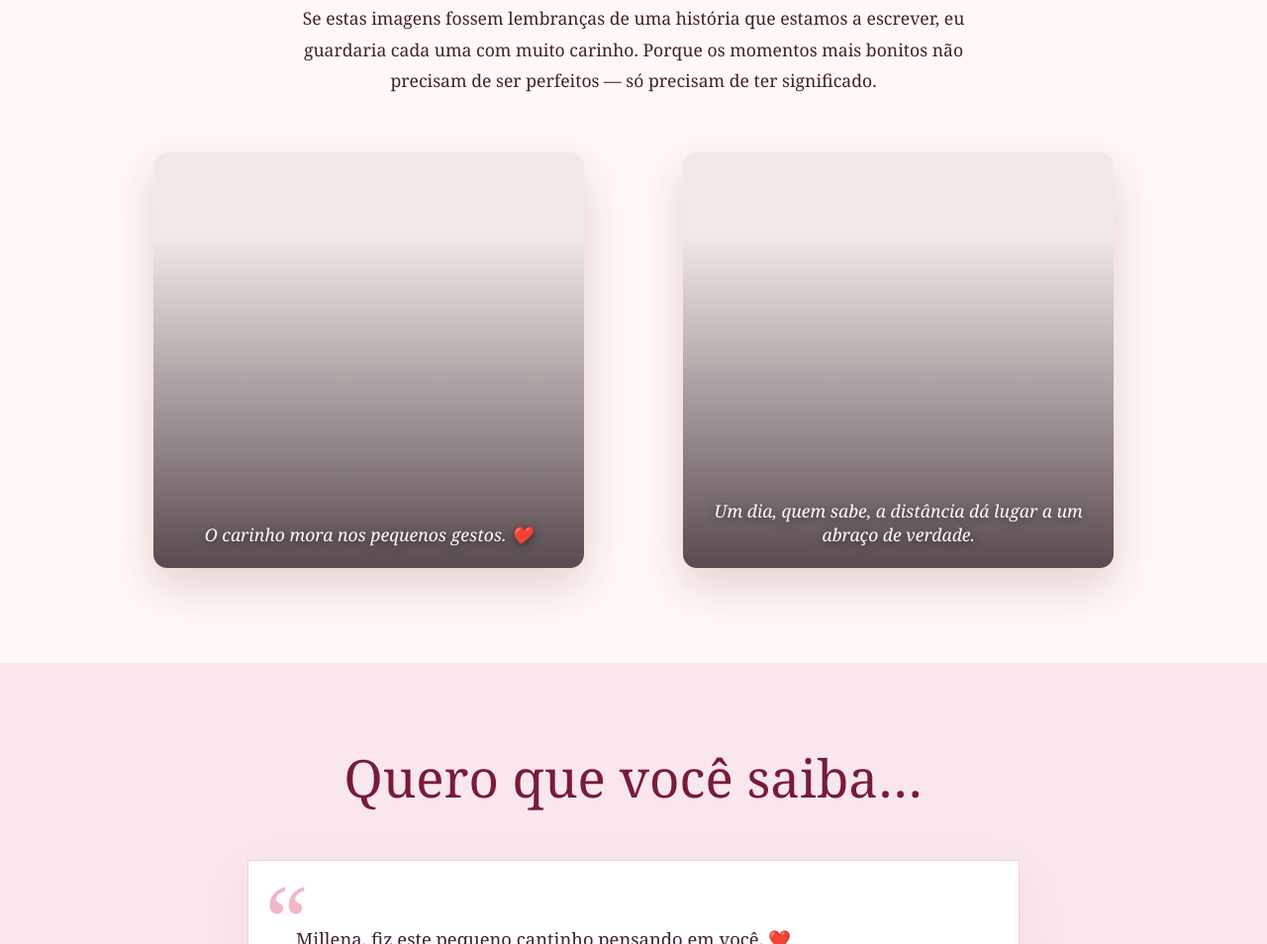
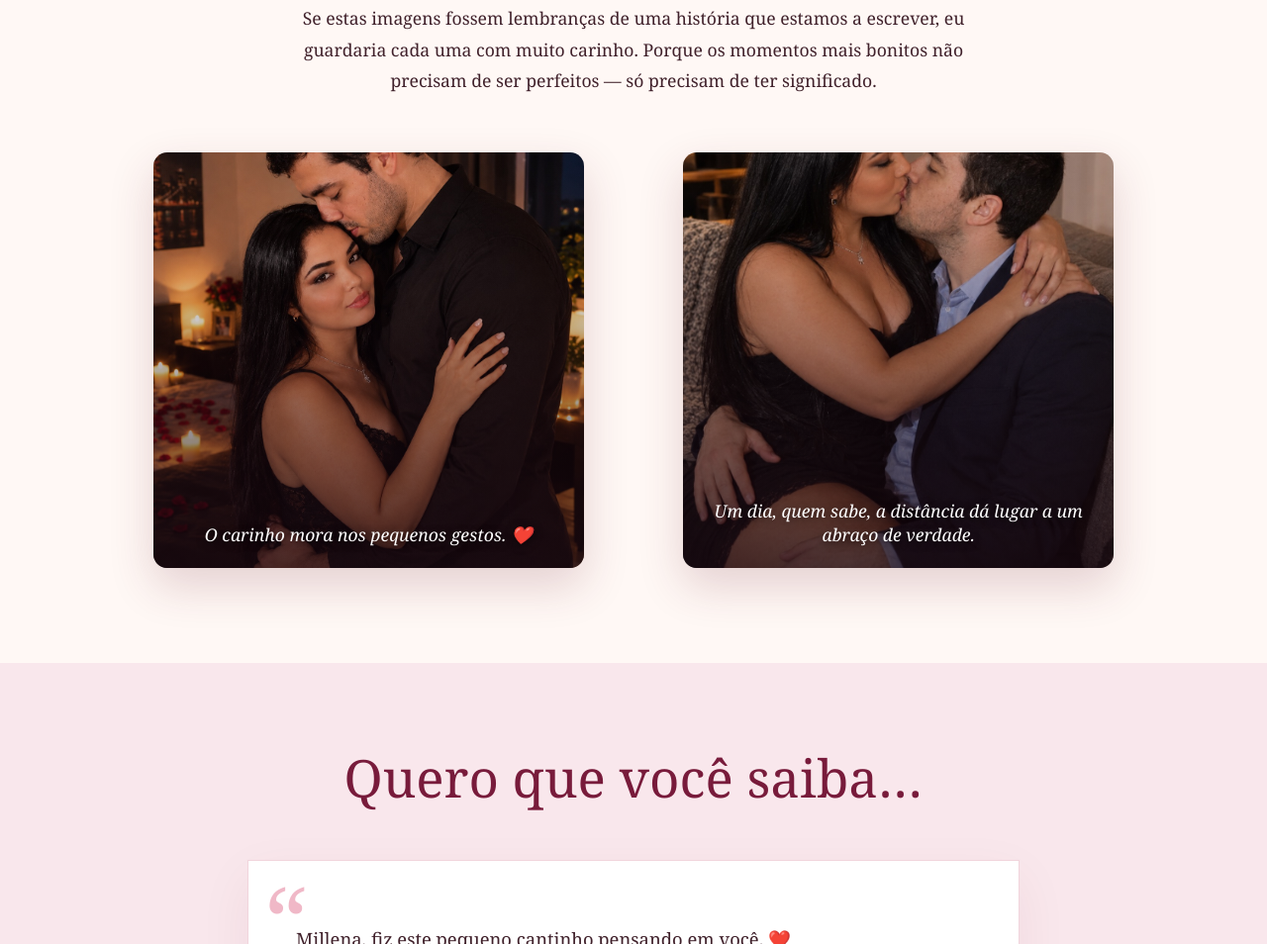
Before and after one commit to piupiurato/millena8, a plain HTML site: page index.html in a window 1280 px wide. Shown: the part 900-1854 px from the top of the page at 99% size. Drawn offline with Linux system fonts and the light colour scheme.

Commit message:
Update image paths in CSS for photo classes

```diff
--- a/index.html
+++ b/index.html
@@ -26,8 +26,8 @@ section{padding:5rem 1.2rem}.wrap{max-width:1050px;margin:auto}
 .gallery{display:grid;grid-template-columns:1fr 1fr;gap:1.3rem;align-items:center}
 .photo{min-height:420px;position:relative;overflow:hidden;display:flex;align-items:flex-end;justify-content:center;background-size:cover;background-position:center;border-radius:14px;box-shadow:0 18px 45px #6d243330;isolation:isolate}
 .photo:before{content:"";position:absolute;inset:0;background:linear-gradient(180deg,#18081010 20%,#180810b8 100%);z-index:-1}
-.photo.one{background-image:url("imagens/momento-1.jpeg")}
-.photo.two{background-image:url("imagens/momento-2.jpeg")}
+.photo.one{background-image:url("momento-1.jpeg")}
+.photo.two{background-image:url("momento-2.jpeg")}
 .photo figcaption{width:100%;padding:2rem 1.2rem 1.4rem;text-align:center;color:#fff;font-style:italic;font-size:1.1rem;text-shadow:0 2px 8px #0008}
 .note{background:#fff;border:1px solid #f1d4dc;max-width:780px;margin:3rem auto 0;padding:clamp(1.5rem,5vw,3rem);box-shadow:0 18px 50px #6d243310;position:relative}
 .note:before{content:"“";font-size:6rem;color:#f0b8c7;position:absolute;top:-.5rem;left:1rem}
```
